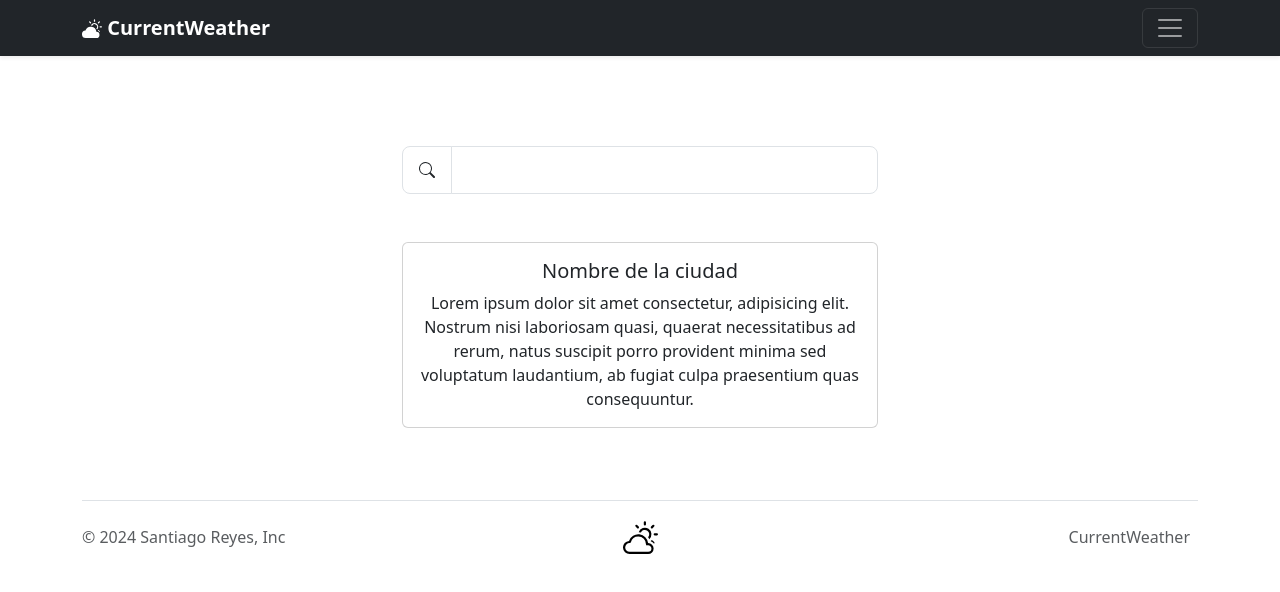
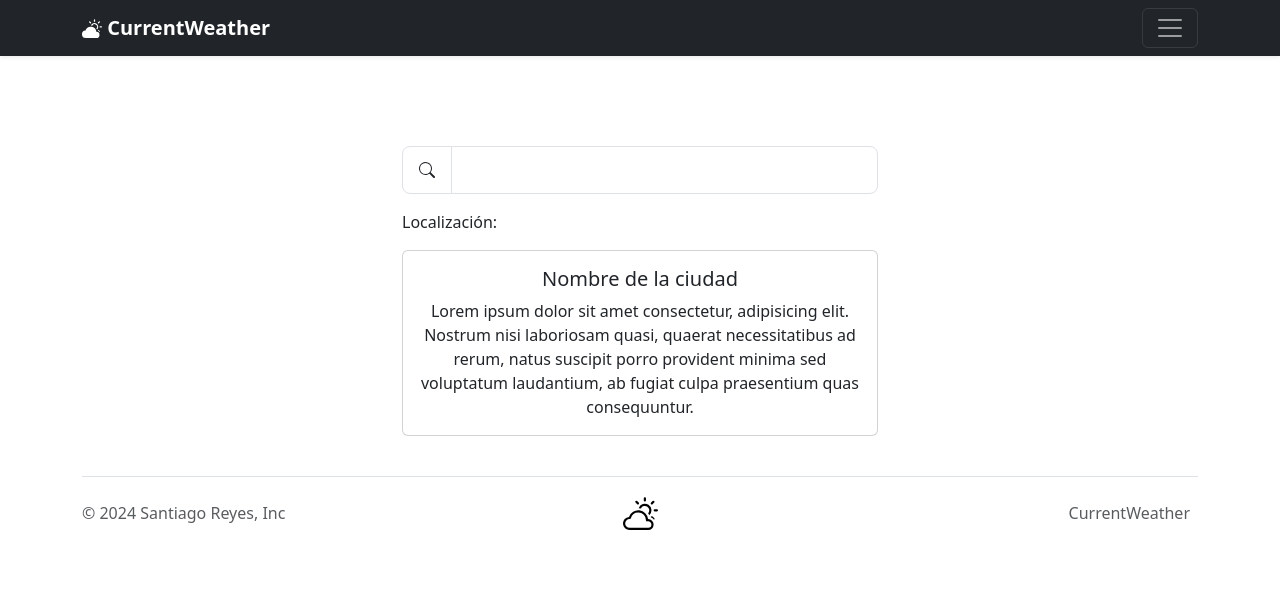
Before and after one commit to ReyesSantiag0/CurrentWeatherAPI, a React (Vite) app: page / in a window 1280 px wide. Shown: the top 592 px of the page. Built offline with nearby package versions, Linux system fonts and the light colour scheme.

Commit message:
Weather display card is added

```diff
--- a/src/components/CardInformationWeather.jsx
+++ b/src/components/CardInformationWeather.jsx
@@ -1,7 +1,8 @@
 export const CardInformationWeather = () => {
   return (
     <>
-      <div className="container py-5" style={{ maxWidth: "500px" }}>
+      <div className="container py-3" style={{ maxWidth: "500px" }}>
+        <p>Localización: </p>
         <div className="card text-center">
           <div className="card-body">
             <h5 className="card-title">Nombre de la ciudad</h5>
```
